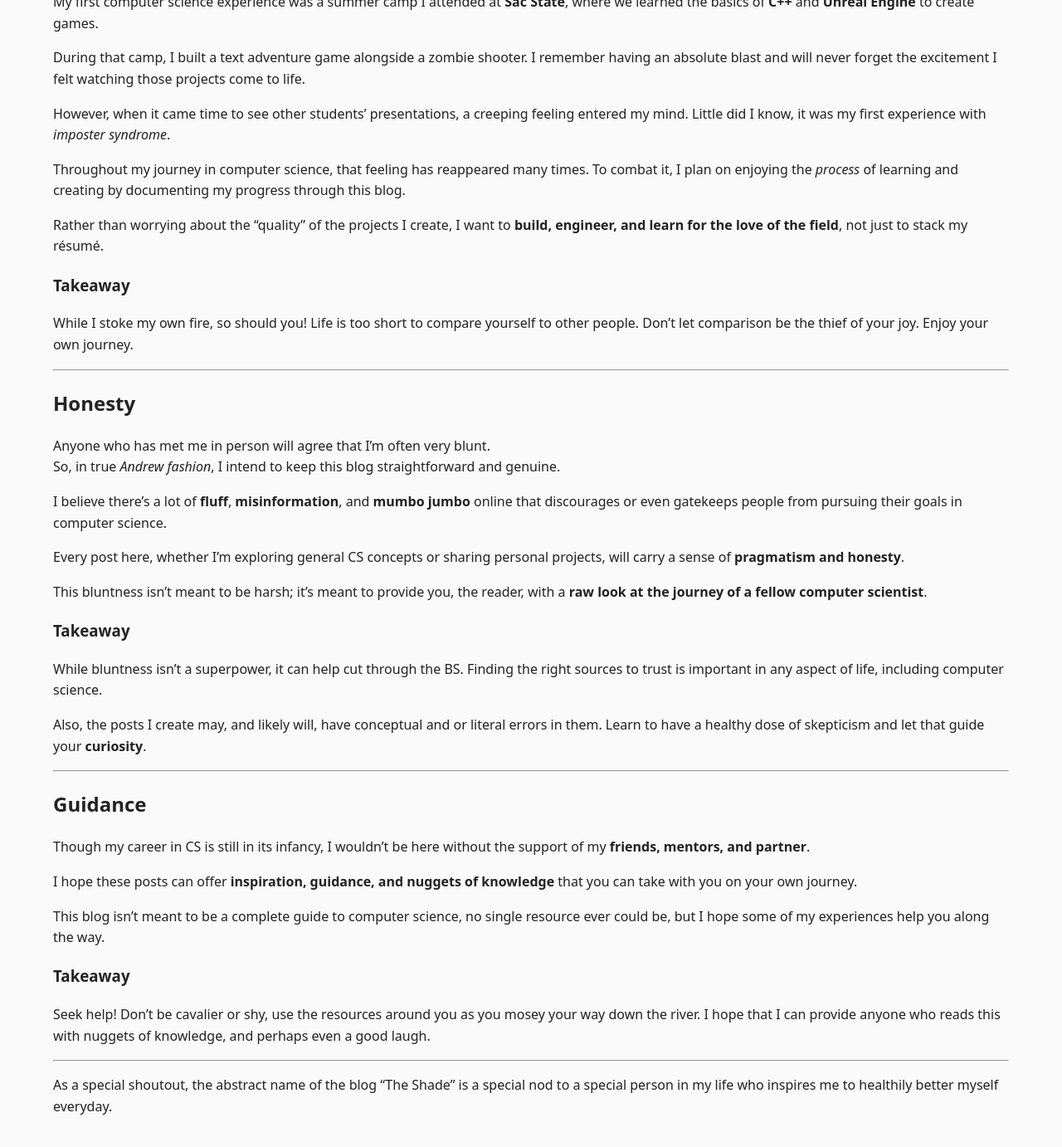
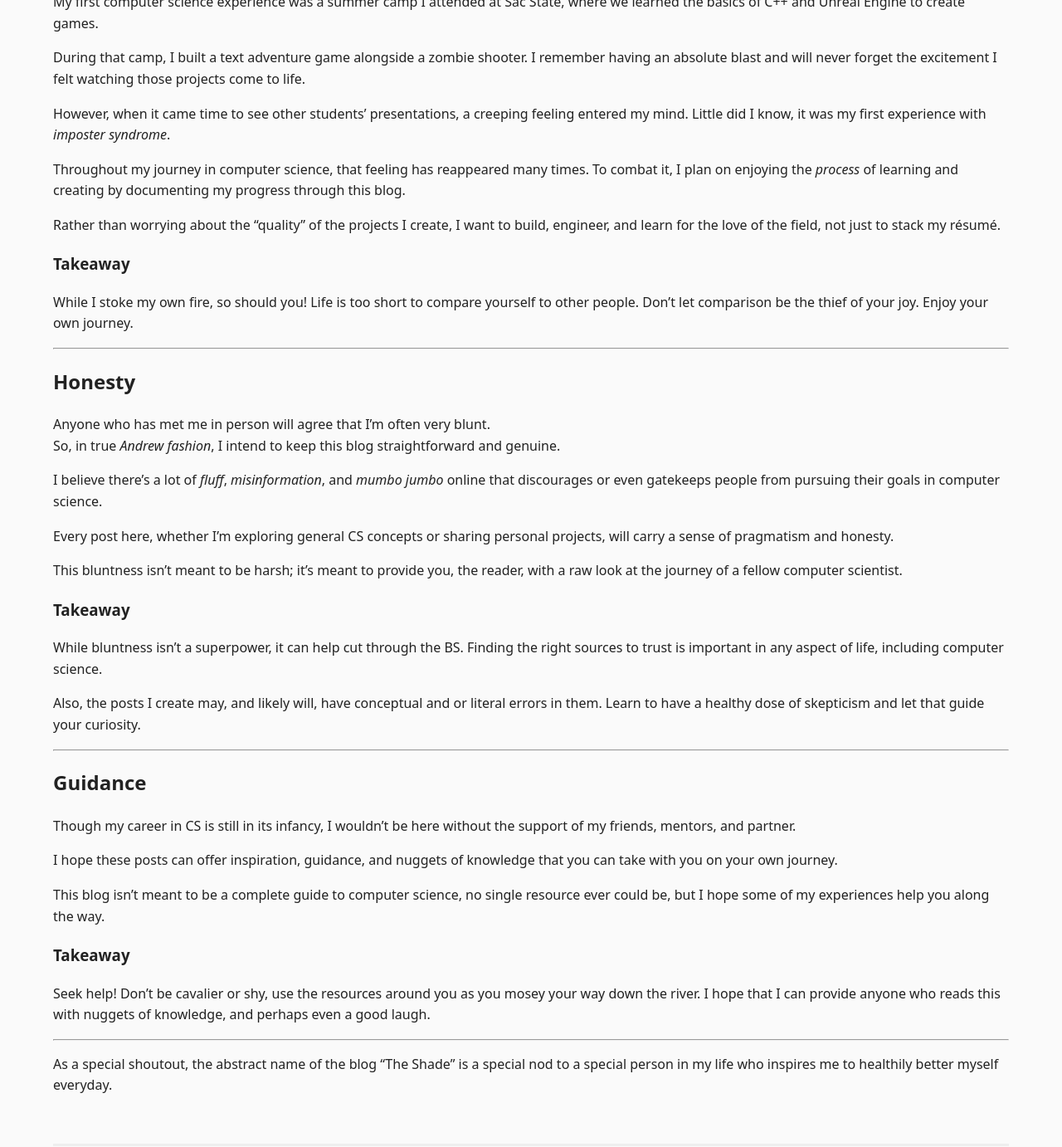
Before and after one commit to AndrewJMart/AndrewJMart.github.io, a Jekyll site: the page built from _posts/2025-11-01-Goals-Of-Blog.md, in a window 1280 px wide and 1400 px high, scrolled down 471 px. Shown: the top 1382 px of the window at 83% size. Built offline with Jekyll 4.4.1, drawn with Linux system fonts in a browser that asks for light colours; some of the changed text lies outside the part shown.

Commit message:
Edit Markdown Of First Post

```diff
--- a/_posts/2025-11-01-Goals-Of-Blog.md
+++ b/_posts/2025-11-01-Goals-Of-Blog.md
@@ -13,7 +13,7 @@ To ensure that I hold myself accountable, I wrote this first post to outline wha
 
 ## Relight the Fire
 
-My first computer science experience was a summer camp I attended at **Sac State**, where we learned the basics of **C++** and **Unreal Engine** to create games.
+My first computer science experience was a summer camp I attended at Sac State, where we learned the basics of C++ and Unreal Engine to create games.
 
 During that camp, I built a text adventure game alongside a zombie shooter. I remember having an absolute blast and will never forget the excitement I felt watching those projects come to life.
 
@@ -21,7 +21,7 @@ However, when it came time to see other students' presentations, a creeping feel
 
 Throughout my journey in computer science, that feeling has reappeared many times. To combat it, I plan on enjoying the *process* of learning and creating by documenting my progress through this blog.
 
-Rather than worrying about the “quality” of the projects I create, I want to **build, engineer, and learn for the love of the field**, not just to stack my résumé.
+Rather than worrying about the “quality” of the projects I create, I want to build, engineer, and learn for the love of the field, not just to stack my résumé.
 
 ### Takeaway
 While I stoke my own fire, so should you! Life is too short to compare yourself to other people. Don't let comparison be the thief of your joy. Enjoy your own journey.
@@ -33,24 +33,24 @@ While I stoke my own fire, so should you! Life is too short to compare yourself
 Anyone who has met me in person will agree that I'm often very blunt.
 So, in true *Andrew fashion*, I intend to keep this blog straightforward and genuine.
 
-I believe there's a lot of **fluff**, **misinformation**, and **mumbo jumbo** online that discourages or even gatekeeps people from pursuing their goals in computer science.
+I believe there's a lot of *fluff*, *misinformation*, and *mumbo jumbo* online that discourages or even gatekeeps people from pursuing their goals in computer science.
 
-Every post here, whether I'm exploring general CS concepts or sharing personal projects, will carry a sense of **pragmatism and honesty**.
+Every post here, whether I'm exploring general CS concepts or sharing personal projects, will carry a sense of pragmatism and honesty.
 
-This bluntness isn't meant to be harsh; it's meant to provide you, the reader, with a **raw look at the journey of a fellow computer scientist**.
+This bluntness isn't meant to be harsh; it's meant to provide you, the reader, with a raw look at the journey of a fellow computer scientist.
 
 ### Takeaway
 While bluntness isn't a superpower, it can help cut through the BS. Finding the right sources to trust is important in any aspect of life, including computer science.
 
-Also, the posts I create may, and likely will, have conceptual and or literal errors in them. Learn to have a healthy dose of skepticism and let that guide your **curiosity**.
+Also, the posts I create may, and likely will, have conceptual and or literal errors in them. Learn to have a healthy dose of skepticism and let that guide your curiosity.
 
 ---
 
 ## Guidance
 
-Though my career in CS is still in its infancy, I wouldn't be here without the support of my **friends, mentors, and partner**.
+Though my career in CS is still in its infancy, I wouldn't be here without the support of my friends, mentors, and partner.
 
-I hope these posts can offer **inspiration, guidance, and nuggets of knowledge** that you can take with you on your own journey.
+I hope these posts can offer inspiration, guidance, and nuggets of knowledge that you can take with you on your own journey.
 
 This blog isn't meant to be a complete guide to computer science, no single resource ever could be, but I hope some of my experiences help you along the way.
 
```
